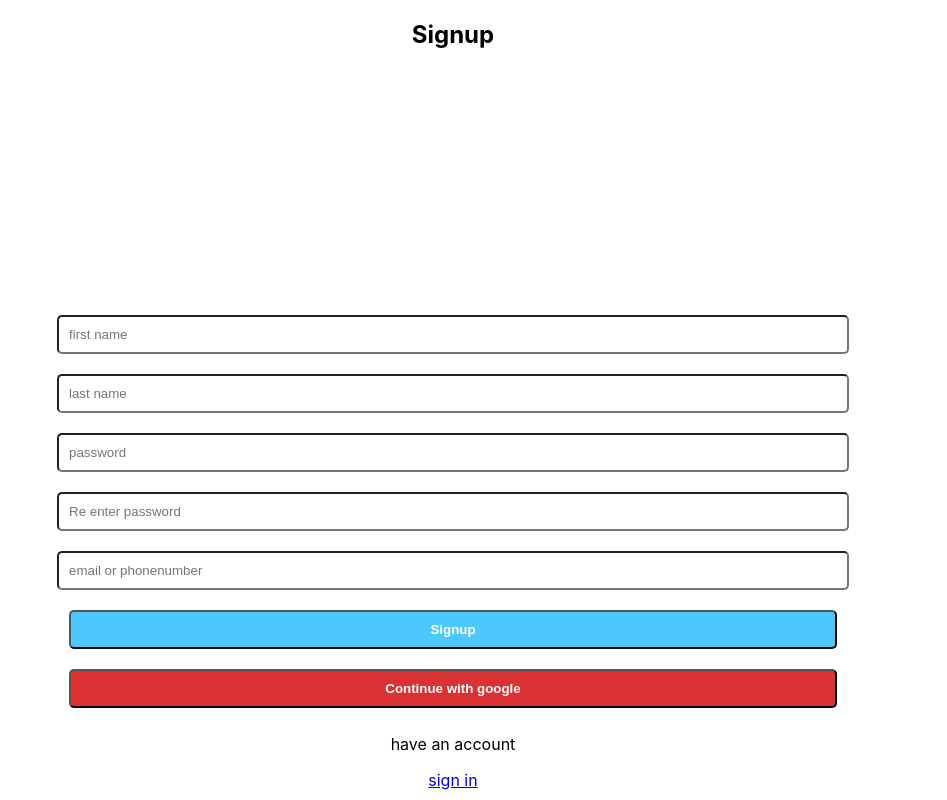
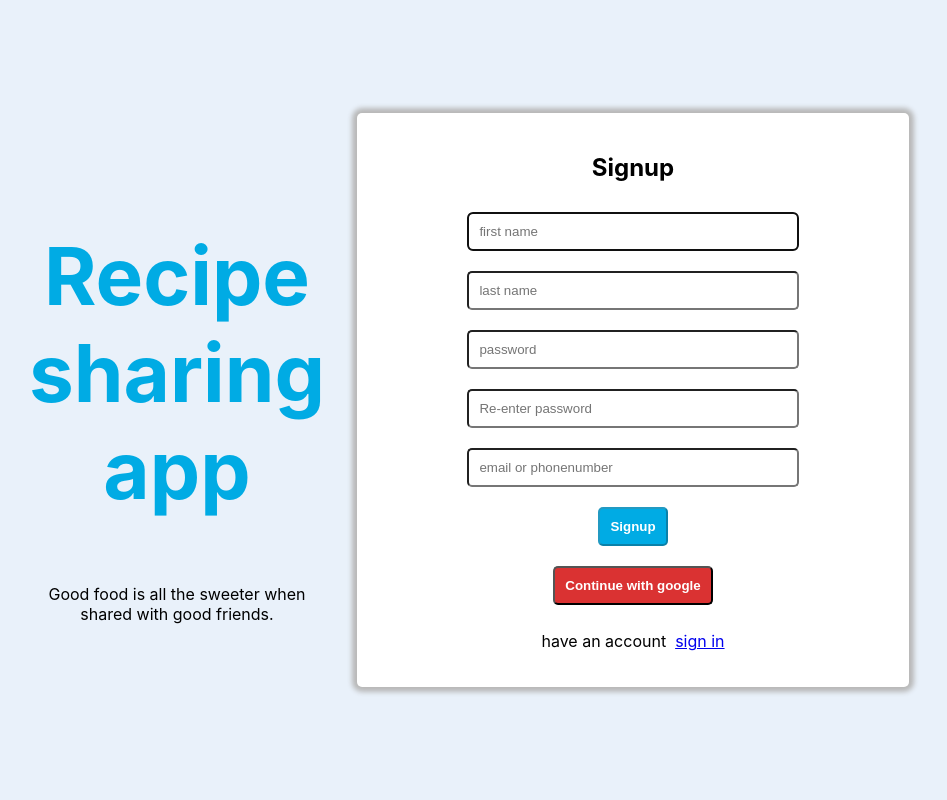
Before and after one commit to ajith2401/recipe_MERN, a React (Create React App) app in the folder client/: page /signup in a window 1280 px wide. Shown: the whole page, without its empty margins (187-1134 px from the left). Built offline with nearby package versions, Linux system fonts and the light colour scheme.

Commit message:
added style and  error messages

```diff
--- a/client/package.json
+++ b/client/package.json
@@ -3,6 +3,9 @@
   "version": "0.1.0",
   "private": true,
   "dependencies": {
+    "@fortawesome/fontawesome-svg-core": "^6.4.2",
+    "@fortawesome/free-solid-svg-icons": "^6.4.2",
+    "@fortawesome/react-fontawesome": "^0.2.0",
     "@reduxjs/toolkit": "^1.9.7",
     "@testing-library/jest-dom": "^5.17.0",
     "@testing-library/react": "^13.4.0",
--- a/client/src/App.css
+++ b/client/src/App.css
@@ -3,15 +3,49 @@
   align-items: center;
 }
 
-#loginForm{
+body{
+  background-color: #E9F1FA;
+}
+
+form{
   display: flex;
   flex-direction: column;
   align-items: center;
   text-align: center;
-  margin-top: 20%;
+  box-sizing: border-box;
+  border-radius: 10px;
 }
 
-#loginForm > input {
+.signupSection{
+  min-height: 100vh;
+  width: 100%;
+  display: flex;          /* Use flex display to arrange items side by side */
+  justify-content: center; /* Center align items horizontally */
+  align-items: center;
+}
+
+
+.box {
+  padding: 20px; /* Add padding to give some spacing around the content */
+  text-align: center;
+}
+
+
+.box2 {
+  background-color: #ffffff;
+  box-shadow: 0 0 5px 5px #b8b8b8;
+  width: 40%;
+  float: right;
+  border-radius: 5px;/* Background color for box2 */
+}
+
+/* Adjust the width of box1 and box2 based on your design */
+.box1 {
+  width: 300px;
+  margin: 10px; /* Add some margin to separate the boxes */
+}
+
+form > input {
   width: 60%;
   padding: 10px;
   margin: 10px;
@@ -20,7 +54,6 @@
 .signIn{
   color: white;
   font-weight: bold;
-  width: 60%;
   padding: 10px;
   border-radius: 5px;
   margin: 10px;
@@ -36,30 +69,12 @@
   background-color: rgb(84, 215, 112);
 }
 #signupBtn{
-  background-color: rgb(78, 200, 252);
+  background-color: #00ABE4;
 }
 
 #OauthBtn{
   background-color: rgb(218, 50, 50);
-
 }
-
-#signUpForm{
-  display: flex;
-  flex-direction: column;
-  align-items: center;
-  text-align: center;
-  margin-top: 20%;
-}
-
-#signUpForm > input{
-  width: 60%;
-  padding: 10px;
-  margin: 10px;
-  border-radius: 5px;
-}
-
-
 
 nav > a {
   margin-right: 16px;
@@ -71,21 +86,6 @@ nav > a {
  flex-direction: row;
  margin-right: 16px;
  border-radius: 5px;
-}
-
-#forgotPasswordForm{
-  display: flex;
-  flex-direction: column;
-  align-items: center;
-  text-align: center;
-  margin-top: 20%;
-}
-
-#forgotPasswordForm > input {
-  width: 60%;
-  padding: 10px;
-  margin: 10px;
-  border-radius: 5px;
 }
 
 .primary-nav {
@@ -119,3 +119,106 @@ nav > a {
   border-radius: 50%; /* Make the profile picture circular */
   object-fit: cover; /* Maintain aspect ratio and cover the entire space */
 }
+
+.error{
+   color: red
+}
+
+.offscreen {
+  display: none;
+}
+
+.instructions {
+  font-size: 0.75rem;
+  border-radius: 0.5rem;
+  background-color: rgb(43, 43, 43);
+  color: #fff;
+  padding: 0.25rem;
+  position: relative;
+  bottom: -10px;
+}
+
+.errMsg {
+  background-color: lightpink;
+  color: firebrick;
+  font-weight: bold;
+  padding: 0.5rem;
+  margin-bottom: 0.5rem;
+}
+.inline{
+  display: flex;
+  align-items: center;
+  justify-content:space-evenly;
+}
+
+.app-name{
+ font-weight: bolder;
+ font-size: 80px;
+ color: #00ABE4;
+}
+
+
+/* Responsive Styles */
+/* Mobile Styles */
+@media (max-width: 768px) {
+  .signupSection {
+    width: 100%;
+    display: block;
+    justify-content: center; /* Center align items horizontally */
+    align-items: center;  /* Stack boxes on top of each other */
+  }
+
+  .box2 {
+    width: 70%; /* Full width for box2 on mobile */
+    margin: 10px 35px;
+
+  }
+
+  .box1 {
+    width: 70%; /* Full width for box1 on mobile */
+    margin: 10px 0;
+  }
+
+  form > input {
+    width: 100%; /* Full width for input fields on mobile */
+  }
+
+  .inlineBtns {
+    flex-direction: column; /* Stack buttons on top of each other */
+  }
+}
+
+/* Tablet Styles */
+@media (min-width: 769px) and (max-width: 1024px) {
+  .box2 {
+    width: 60%; /* Adjust box2 width for tablets */
+  }
+}
+
+/* Large Screen Styles */
+@media (min-width: 1025px) {
+  .signupSection {
+    min-height: 100vh;
+    display: flex;
+    justify-content: center;
+    align-items: center;
+  }
+
+  .box2 {
+    width: 40%; /* Restore box2 width for large screens */
+    float: right;
+  }
+
+  .box1 {
+    width: 300px; /* Restore box1 width for large screens */
+    margin: 10px;
+  }
+
+  form > input {
+    width: 60%; /* Restore input field width for large screens */
+  }
+
+  .inlineBtns {
+    flex-direction: row; /* Restore button layout for large screens */
+  }
+}
--- a/client/src/components/Login.js
+++ b/client/src/components/Login.js
@@ -1,14 +1,20 @@
-import React, { useState } from 'react';
+import React, { useEffect, useState } from 'react';
 import { useNavigate } from 'react-router-dom';
 import { signInFailure,signInSuccess,signStart } from '../redux/user/userSlice.js';
 import { useDispatch, useSelector  } from 'react-redux';
 import Oauth from './Oauth.js';
+import { FontAwesomeIcon } from '@fortawesome/react-fontawesome';
+import { faInfoCircle } from '@fortawesome/free-solid-svg-icons';
 
 
 function Login() {
+    const EMAIL_REGEX = /^[a-zA-Z0-9._%+-]+@[a-zA-Z0-9.-]+\.[a-zA-Z]{2,}$/;
+    const mobileNumberRegex = /^[0-9]{10}$/;
     const navigateTo = useNavigate();
     const dispatch = useDispatch()
     const [formData, setFormData]  =  useState({})
+    const [validMail, setValidMail] = useState(false);
+    const [mailFocus, setMailFocus] = useState(false);
     const {error,loading} = useSelector((state) => state.user)
     const handleOnchange = (e) =>{
       setFormData({
@@ -30,27 +36,58 @@ function Login() {
         const data = await res.json();
         if (data.success === false) {
           dispatch(signInFailure(data.message))
+          setTimeout(() => dispatch(signInFailure(null)), 2000);
           return;
       }
       dispatch(signInSuccess(data))
       navigateTo('/')
       } catch (error) {
         dispatch(signInFailure(error.message))
+        setTimeout(() => dispatch(signInFailure(null)), 2000);
       }
     }
+    useEffect(() => {
+      const isEmail = EMAIL_REGEX.test(formData?.emailOrPhoneNumber);
+      const isMobileNumber = mobileNumberRegex.test(formData?.emailOrPhoneNumber);
+
+      if (isEmail) {
+        console.log("Email Address:", formData?.emailOrPhoneNumber);
+        setValidMail(true);
+      } else if (isMobileNumber) {
+        console.log("Mobile Number:", formData?.emailOrPhoneNumber);
+        setValidMail(true);
+      } else {
+        console.log("Invalid input:", formData?.emailOrPhoneNumber);
+        setValidMail(false);
+      }
+    }, [formData?.emailOrPhoneNumber]);
   return (
-    <div>
+    <div className='signupSection'>
+    <div className='box box1'>
+    <h2 className='app-name'>Recipe sharing app</h2>
+    <p className='app-quote'>Good food is all the sweeter when shared with good friends.</p>
+    </div>
+    <div className='box box2'>
+    <form id='loginForm' onSubmit={handleSubmit}>
     <h2> Login </h2>
-    <form id='loginForm' onSubmit={handleSubmit}>
-    {error && <p style={{ color: "red", transition: "all 1s ease-in-out" }}>{error}</p>}
-    <input type="text" placeholder="email or phone number" name="emailOrPhoneNumber" id="emailOrPhoneNumber" onChange={handleOnchange} />
-    <input type='password' name='password' id='password' placeholder='password' onChange={handleOnchange}/>
+    { error && <p style={{ color: "red", transition: "all 1s ease-in-out" }}>{error}</p>}
+    <input type="text" placeholder="email or phone number" name="emailOrPhoneNumber" id="emailOrPhoneNumber" onChange={handleOnchange} required
+    aria-invalid={validMail? "false":"true"}
+    aria-describedby='mailnote'
+    onFocus={()=> setMailFocus(true)}
+    onBlur={()=>setMailFocus(false)}/>
+    <p id='mailnote' className={mailFocus && !validMail ? "instructions" : "offscreen"}>
+    <FontAwesomeIcon icon={faInfoCircle}/>
+    please enter a valid mail or phone number
+    </p>
+    <input type='password' name='password' id='password' required placeholder='password' onChange={handleOnchange}/>
     <button id='loginBtn' className='signIn' disabled={loading}>{loading ? "loading" :"Signin"}</button>
-    </form>
     <Oauth/>
     <p onClick={() => navigateTo('/forgotPassword')}>Forgot Password</p>
     <hr></hr>
-    <button id='createAccBtn' onClick={()=>navigateTo('/signup')} className='signIn'>create an account</button>
+    <button id='createAccBtn' type='button' onClick={()=>navigateTo('/signup')} className='signIn'>create an account</button>
+    </form>
+    </div>
     </div>
   )
 }
--- a/client/src/components/Signup.js
+++ b/client/src/components/Signup.js
@@ -1,17 +1,36 @@
-import React, { useState } from 'react';
+import React, { useState,useRef,useEffect } from 'react';
 import { useNavigate, Link } from 'react-router-dom';
 import Oauth from './Oauth';
+import { signInFailure,signUpSuccess,signStart } from '../redux/user/userSlice.js';
+import { useDispatch, useSelector  } from 'react-redux';
+import { FontAwesomeIcon } from '@fortawesome/react-fontawesome';
+import { faInfoCircle } from '@fortawesome/free-solid-svg-icons';
+
 
 function Signup() {
+  const USER_REGEX = /^[a-zA-Z][a-zA-Z0-9-_]{3,23}$/;
+  const PWD_REGEX = /^(?=.*[a-z])(?=.*[A-Z])(?=.*\d)(?=.*[!@#$%])[A-Za-z\d!@#$%]{8,}$/;
+  const EMAIL_REGEX = /^[a-zA-Z0-9._%+-]+@[a-zA-Z0-9.-]+\.[a-zA-Z]{2,}$/;
+  const mobileNumberRegex = /^[0-9]{10}$/;
+  const [formData, setFormData]  =  useState({})
+  const {error,loading} = useSelector((state) => state.user)
   const navigateTo = useNavigate();
-  const [formData, setFormData] = useState({});
-  const [loading, setLoading] = useState(false);
-  const [error, setError] = useState(false);
-  const [passwordErr, setPasswordErr] = useState(false);
+  const dispatch = useDispatch()
+  const userRef = useRef()
 
-  const hideError = () => {
-    setError(false);
-  };
+  const [validName, setValidName] = useState(false);
+  const [userFocus, setUserFocus] = useState(false);
+
+  const[validPwd, setValidPwd] = useState(false);
+  const [pwdFocus, setPwdFocus] = useState(false);
+
+  const [matchPwd, setMatchPwd] = useState('');
+  const [validMatch, setValidMatch] = useState(false);
+  const [matchFocus, setMatchFocus] = useState(false);
+
+
+  const [validMail, setValidMail] = useState(false);
+  const [mailFocus, setMailFocus] = useState(false);
 
   const hanldeChange = (e) => {
     setFormData({
@@ -20,18 +39,10 @@ function Signup() {
     });
   };
 
-  const hanldePassword = (e) => {
-    if (e.target.value !== formData.password) {
-      setPasswordErr("Password does not match");
-    } else {
-      setPasswordErr(false);
-    }
-  };
-
   const handleSubmit = async (e) => {
     e.preventDefault();
     try {
-      setLoading(true);
+      dispatch(signStart())
       const res = await fetch("http://localhost:8080/api/auth/signup", {
         method: "POST",
         headers: {
@@ -41,70 +52,145 @@ function Signup() {
       });
       const data = await res.json();
       if (data.success === false) {
-        setLoading(false);
-        setError(data.message);
-        // Automatically hide the error message after 0.5 seconds
-        setTimeout(() => {
-          hideError();
-        }, 500);
+        dispatch(signInFailure(data.message))
+        setTimeout(() => dispatch(signInFailure(null)), 2000);
         return;
       }
-      setLoading(false);
-      setError(null);
+      dispatch(signUpSuccess(data))
       navigateTo('/signin');
     } catch (error) {
-      setLoading(false);
-      setError(error.message);
-      // Automatically hide the error message after 0.5 seconds
-      setTimeout(() => {
-        hideError();
-      }, 500);
+      dispatch(signInFailure(error.message))
+      setTimeout(() => dispatch(signInFailure(null)), 2000);
     }
   };
 
+  useEffect(()=>{
+    userRef.current.focus()
+},[])
+
+useEffect(()=>{
+ const isValidName = USER_REGEX.test(formData?.firstName)
+ console.log("formData?.firstName",formData?.firstName)
+ console.log("ValidName", isValidName)
+ setValidName(isValidName)
+},[formData?.firstName])
+
+
+useEffect(()=>{
+const isValidPassword = PWD_REGEX.test(formData?.password)
+console.log("formData?.password",formData?.password)
+console.log("isValidPassword", isValidPassword)
+setValidPwd(isValidPassword)
+const match = formData?.password === matchPwd;
+console.log("matchPwd",matchPwd)
+setValidMatch(match)
+console.log("ValidMatch",validMatch)
+console.log("match",match)
+},[formData?.password, matchPwd])
+
+useEffect(() => {
+  const isEmail = EMAIL_REGEX.test(formData?.emailOrPhoneNumber);
+  const isMobileNumber = mobileNumberRegex.test(formData?.emailOrPhoneNumber);
+
+  if (isEmail) {
+    console.log("Email Address:", formData?.emailOrPhoneNumber);
+    setValidMail(true);
+  } else if (isMobileNumber) {
+    console.log("Mobile Number:", formData?.emailOrPhoneNumber);
+    setValidMail(true);
+  } else {
+    console.log("Invalid input:", formData?.emailOrPhoneNumber);
+    setValidMail(false);
+  }
+}, [formData?.emailOrPhoneNumber]);
+
+
   return (
-    <div>
+    <div className='signupSection'>
+    <div className='box box1'>
+    <h2 className='app-name'>Recipe sharing app</h2>
+    <p className='app-quote'>Good food is all the sweeter when shared with good friends.</p>
+    </div>
+    <div className='box box2'>
+       <p className={ error ? "errMsg": "offscreen"} aria-live='assertive'>{error}</p>
+      <form id='signUpForm' onSubmit={handleSubmit}>
       <h2> Signup </h2>
-      {error && <p style={{ color: "red" }}>{error}</p>}
-      <form id='signUpForm' onSubmit={handleSubmit}>
         <input
+          ref={userRef}
+          autoComplete='off'
+          onFocus={()=>setUserFocus(true)}
+          onBlur={()=>setUserFocus(false)}
+          aria-invalid={ validName ? "false":"true"}
           type='text'
           name='firstName'
+          aria-describedby='uidnote'
           placeholder='first name'
           required
           onChange={hanldeChange}
         />
-        <input type='text' name='lastName' placeholder='last name' onChange={hanldeChange} />
+        <p id="uidnote" className={userFocus && formData?.firstName && !validName ? "instructions" : "offscreen"}>
+  <FontAwesomeIcon icon={faInfoCircle} />
+  4 to 24 characters.<br />
+  Must begin with a letter.<br />
+  Letters, numbers, underscores, hyphens allowed. </p>
+        <input type='text' name='lastName' placeholder='last name' onChange={hanldeChange}/>
         <input
           type='password'
           name='password'
           id='password'
           placeholder='password'
+          aria-invalid={ validPwd ? "false":"true"}
+          aria-describedby='pwdnote'
+          onFocus={()=>setPwdFocus(true)}
+          onBlur={()=>setPwdFocus(false)}
           required
           onChange={hanldeChange}
         />
-        {passwordErr && <small>{passwordErr}</small>}
+        <p id='pwdnote' className={  pwdFocus && !validPwd ? "instructions": "offscreen"}>
+        <FontAwesomeIcon icon={faInfoCircle}/>
+        8 to 24 characters.<br />
+        Must include uppercase and lowercase letters, a number and a special character.<br />
+        Allowed special characters: <span aria-label="exclamation mark">!</span> <span aria-label="at symbol">@</span> <span aria-label="hashtag">#</span> <span aria-label="dollarsign">$</span><span aria-label="percent">%</span>
+        </p>
+
         <input
           type='password'
           name='Re-password'
           id='Re-password'
-          placeholder='Re enter password'
+          onChange={(e)=>setMatchPwd(e.target.value)}
+          aria-invalid={ validMatch ? "false" : "true"}
+          aria-describedby='confirmnote'
+          placeholder='Re-enter password'
+          onFocus={() => setMatchFocus(true)}
+          onBlur={() => setMatchFocus(false)}
           required
-          onChange={hanldePassword}
         />
+        <p id='confirmnote' className={ matchFocus && !validMatch ? "instructions" :"offscreen"}>
+        <FontAwesomeIcon icon={faInfoCircle}/>
+        password doesnt match. please enter the same password which you enterd above
+        </p>
         <input
           type='text'
           name='emailOrPhoneNumber'
           placeholder='email or phonenumber'
           required
+          aria-invalid={validMail? "false":"true"}
+          aria-describedby='mailnote'
+          onFocus={()=> setMailFocus(true)}
+          onBlur={()=>setMailFocus(false)}
           onChange={hanldeChange}
         />
-        <button id='signupBtn' className='signIn' disabled={loading}>
+        <p id='mailnote' className={mailFocus && !validMail ? "instructions" : "offscreen"}>
+        <FontAwesomeIcon icon={faInfoCircle}/>
+        please enter a valid mail or phone number
+        </p>
+        <button id='signupBtn' className='signIn' disabled={((!validName || !validPwd) ||!validMatch) || loading}>
           {loading ? "loading" : "Signup"}
         </button>
+        <Oauth/>
+      <div className='inline'>  <p>have an account  &nbsp; </p> <Link to='/signin'> sign in </Link> </div>
       </form>
-      <Oauth/>
-      <p>have an account </p> <Link to='/signin'>sign in </Link>
+    </div>
     </div>
   );
 }
--- a/client/src/redux/user/userSlice.js
+++ b/client/src/redux/user/userSlice.js
@@ -18,6 +18,10 @@ const userSlice = createSlice({
             state.loading = false;
             state.error =null;
         },
+        signUpSuccess : (state,action) =>{
+            state.loading = false;
+            state.error =null;
+        },
         signInFailure :(state,action) =>{
             state.loading = false;
             state.error = action.payload
@@ -27,6 +31,6 @@ const userSlice = createSlice({
 })
 
 
-export const {signStart, signInSuccess,signInFailure } = userSlice.actions
+export const {signStart, signInSuccess,signInFailure,signUpSuccess } = userSlice.actions
 
 export default userSlice.reducer;
```
Also changed, not shown: 1 other file (tests, documents, lock files or other folders).
